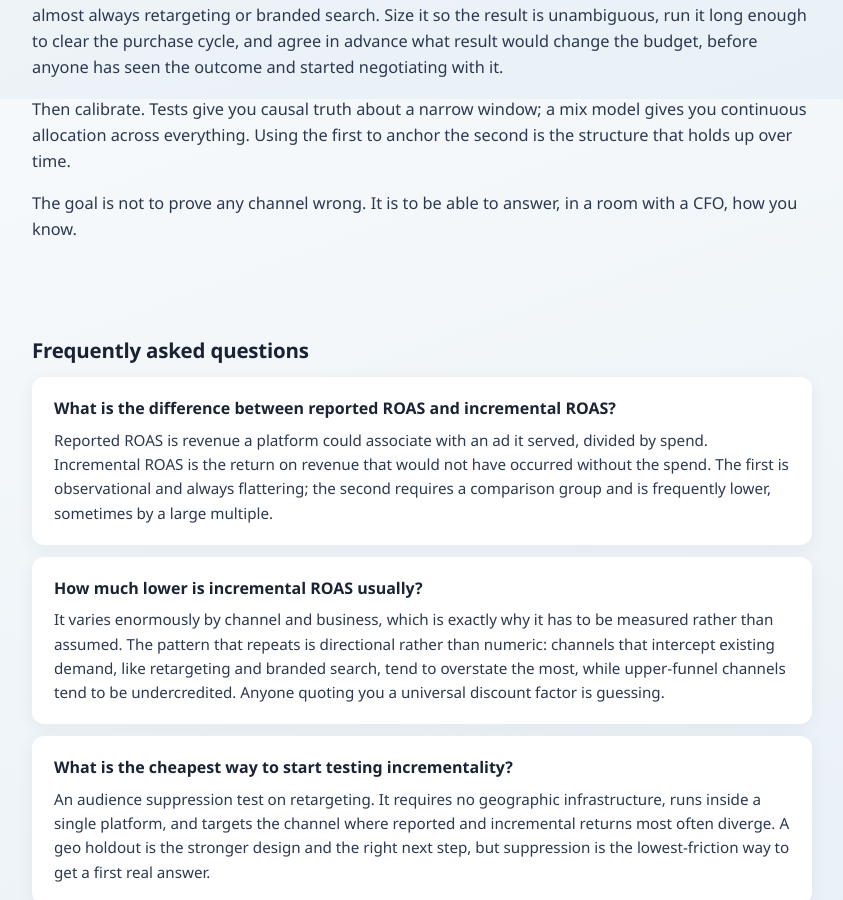
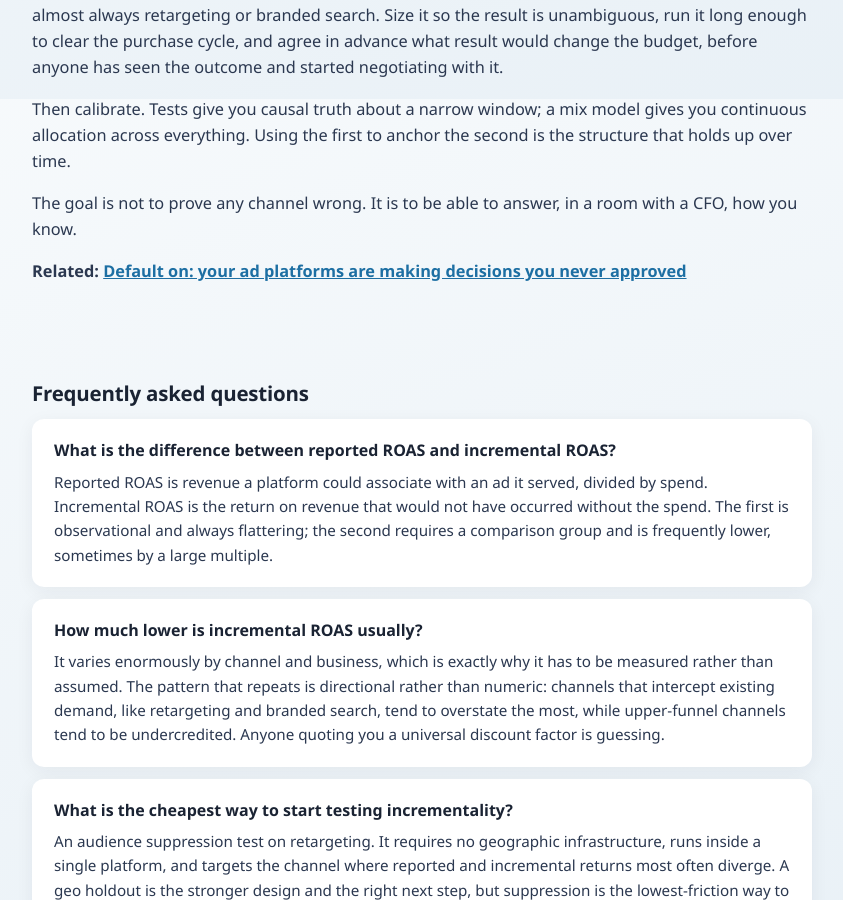
Before and after one commit to lsobrinski-marketing/lindseysobrinski.com, a Jekyll site: the page built from _posts/2026-07-22-platform-roas-is-grading-its-own-homework.md, in a window 1280 px wide and 900 px high, scrolled down 2601 px. Shown: the whole window, without its empty margins (218-1061 px from the left). Built offline with Jekyll 4.4.1, drawn with Linux system fonts in a browser that asks for light colours.

Commit message:
Related-link the two bidding/measurement posts to the new default-on ad-platform post
Co-Authored-By: Claude Opus 4.8 <noreply@anthropic.com>

```diff
--- a/_posts/2026-07-22-platform-roas-is-grading-its-own-homework.md
+++ b/_posts/2026-07-22-platform-roas-is-grading-its-own-homework.md
@@ -130,3 +130,5 @@ second is the structure that holds up over time.
 
 The goal is not to prove any channel wrong. It is to be able to answer, in a
 room with a CFO, how you know.
+
+**Related:** [Default on: your ad platforms are making decisions you never approved](/blog/default-on-ad-platform-decisions/)
```
Also changed, not shown: _posts/2026-08-17-google-target-based-bidding-change.md (+2 -0 lines).
